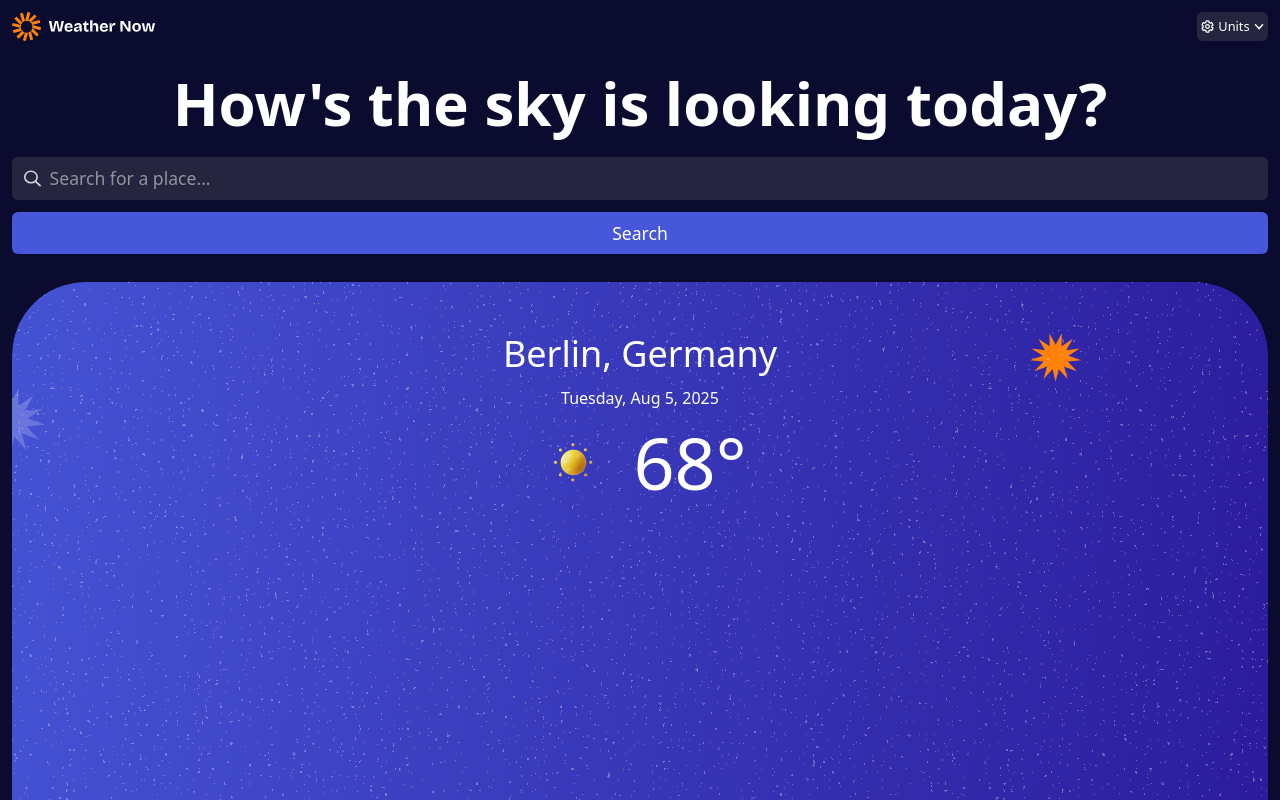
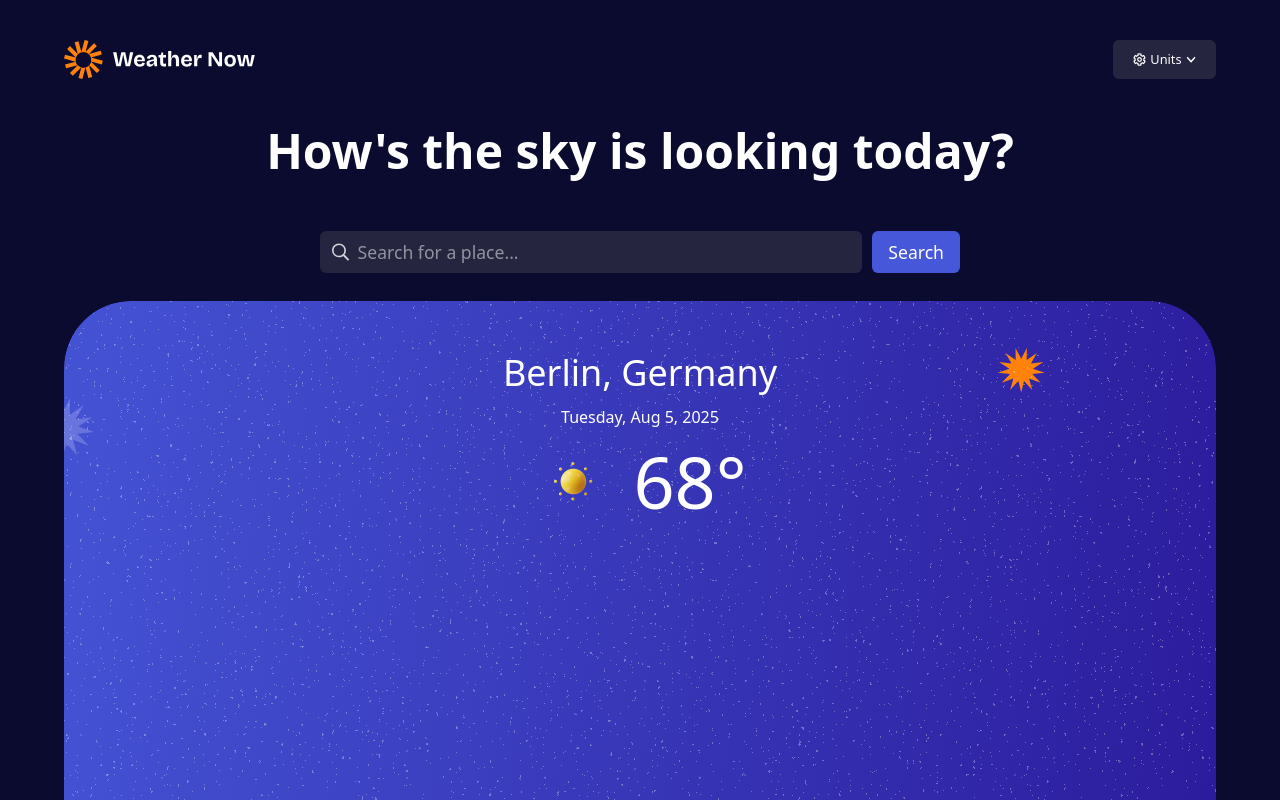
Before and after one commit to regis-mucyo/weather-app, a website: page index.html in a window 1280 px wide. Shown: the top 800 px of the page. Drawn offline with Linux system fonts and the light colour scheme.

Commit message:
positioning search input and its button

```diff
--- a/index.html
+++ b/index.html
@@ -16,13 +16,17 @@
 
     <link href="./src/output.css" rel="stylesheet" />
   </head>
-  <body class="bg-[#0b0b30] m-3">
+  <body class="bg-[#0b0b30] m-3 lg:mx-16 lg:mt-10">
     <!-- Nav bar -->
     <nav>
       <div class="flex justify-between">
-        <img src="./assets/images/logo.svg" alt="logo" class="w-[9rem]" />
+        <img
+          src="./assets/images/logo.svg"
+          alt="logo"
+          class="w-[9rem] lg:w-[12rem]"
+        />
         <div
-          class="flex items-center text-white bg-[#25253f] rounded-md space-x-1 p-1 px-1"
+          class="flex items-center text-white bg-[#25253f] rounded-md space-x-1 p-1 px-5"
         >
           <img
             src="./assets/images/icon-units.svg"
@@ -39,13 +43,17 @@
       </div>
     </nav>
     <!-- Hero -->
-    <div class="text-white text-center text-6xl font-semibold pt-8">
+    <div
+      class="text-white text-center text-6xl lg:text-5xl font-semibold pt-8 lg:pt-12"
+    >
       <p>How's the sky is looking today?</p>
     </div>
     <!-- Search -->
-    <div>
+    <div
+      class="lg:flex lg:flex-row lg:justify-center lg:mt-14 lg:gap-2.5 lg:mx-[16rem]"
+    >
       <div
-        class="mt-6 text-white bg-[#25253f] flex items-center space-x-2 pl-3 p-2 rounded-md"
+        class="mt-6 lg:mt-0 text-white bg-[#25253f] flex items-center space-x-2 pl-3 p-2 rounded-md lg:w-full"
       >
         <img
           src="./assets/images/icon-search.svg"
@@ -55,10 +63,12 @@
         <input
           type="search"
           placeholder="Search for a place..."
-          class="text-[1.1rem] w-full"
+          class="text-[1.1rem] w-full lg:w-full outline-0"
         />
       </div>
-      <div class="text-white bg-[#4657d9] text-center p-2 rounded-md mt-3">
+      <div
+        class="text-white bg-[#4657d9] text-center p-2 rounded-md mt-3 lg:mt-0 lg:px-4"
+      >
         <button class="text-[1.1rem]">Search</button>
       </div>
     </div>
@@ -87,25 +97,25 @@
     <!-- Weather updates -->
     <div class="grid grid-cols-2 gap-2.5 mt-5">
       <div
-        class="bg-[#25253f] text-white font-medium text-[1.3rem] flex flex-col space-y-5 rounded-md pr-12 px-3.5 py-4"
+        class="bg-[#25253f] text-white font-medium text-[9rem] lg:text-2xl flex flex-col space-y-5 rounded-md pr-12 px-3.5 py-4"
       >
         <p>Feels Like</p>
         <p>64&percnt;</p>
       </div>
       <div
-        class="bg-[#25253f] text-white font-medium text-[1.3rem] flex flex-col space-y-5 rounded-md pr-12 px-3.5 py-4"
+        class="bg-[#25253f] text-white font-medium text-[9rem] lg:text-2xl flex flex-col space-y-5 rounded-md pr-12 px-3.5 py-4"
       >
         <p>Humidity</p>
         <p>46&percnt;</p>
       </div>
       <div
-        class="bg-[#25253f] text-white font-medium text-[1.3rem] flex flex-col space-y-5 rounded-md pr-12 px-3.5 py-4"
+        class="bg-[#25253f] text-white font-medium text-[9rem] lg:text-2xl flex flex-col space-y-5 rounded-md pr-12 px-3.5 py-4"
       >
         <p>Wind</p>
         <p>9 mph</p>
       </div>
       <div
-        class="bg-[#25253f] text-white font-medium text-[1.3rem] flex flex-col space-y-5 rounded-md pr-12 px-3.5 py-4"
+        class="bg-[#25253f] text-white font-medium text-[9rem] lg:text-2xl flex flex-col space-y-5 rounded-md pr-12 px-3.5 py-4"
       >
         <p>Precipitation</p>
         <p>0 in</p>
```
Also changed, not shown: src/output.css.
